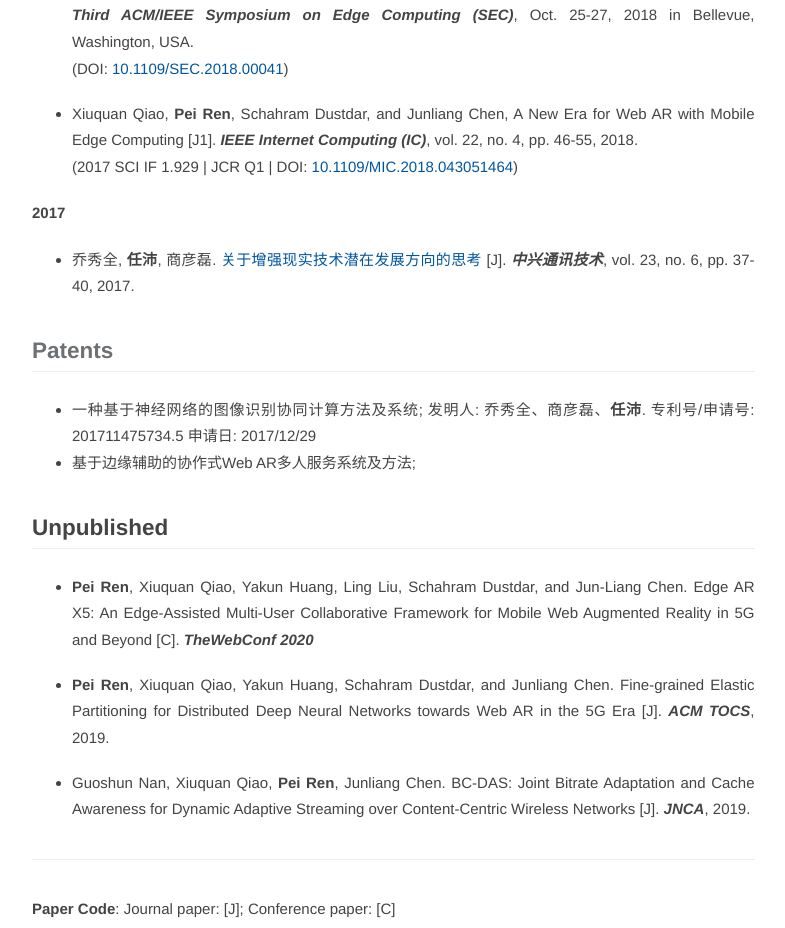
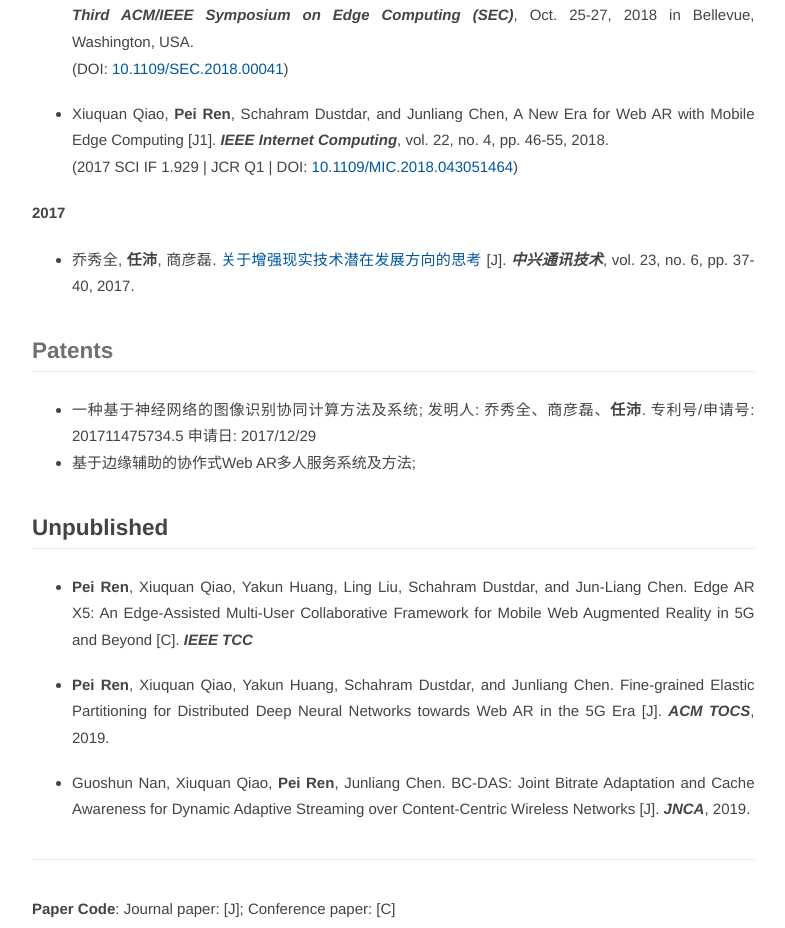
Before and after one commit to bupt-renpei/bupt-renpei.github.io, a plain HTML site: page publication/index.html in a window 1280 px wide. Shown: the part 1444-2372 px from the top of the page, without its empty margins (93-878 px from the left). Drawn offline with nearby package versions, Linux system fonts and the light colour scheme.

Commit message:
Site updated: 2020-01-19 13:05:40

```diff
--- a/publication/index.html
+++ b/publication/index.html
@@ -20,7 +20,7 @@
 <h4 id="2018"><a href="#2018" class="headerlink" title="2018"></a>2018</h4><ul>
 <li><p><strong>Pei Ren</strong>, Xiuquan Qiao, Junliang Chen, and Schahram Dustdar. Mobile Edge Computing - a Booster for the Practical Provisioning Approach of Web-based Augmented Reality [C1]. <em>Proceedings of the Third ACM/IEEE Symposium on Edge Computing (SEC)</em>, Oct. 25-27, 2018 in Bellevue, Washington, USA.<br>(DOI: <a href="https://doi.org/10.1109/SEC.2018.00041" target="_blank" rel="noopener">10.1109/SEC.2018.00041</a>)</p>
 </li>
-<li><p>Xiuquan Qiao, <strong>Pei Ren</strong>, Schahram Dustdar, and Junliang Chen, A New Era for Web AR with Mobile Edge Computing [J1]. <em>IEEE Internet Computing (IC)</em>, vol. 22, no. 4, pp. 46-55, 2018.<br>(2017 SCI IF 1.929 | JCR Q1 | DOI: <a href="https://doi.org/10.1109/MIC.2018.043051464" target="_blank" rel="noopener">10.1109/MIC.2018.043051464</a>)</p>
+<li><p>Xiuquan Qiao, <strong>Pei Ren</strong>, Schahram Dustdar, and Junliang Chen, A New Era for Web AR with Mobile Edge Computing [J1]. <em>IEEE Internet Computing</em>, vol. 22, no. 4, pp. 46-55, 2018.<br>(2017 SCI IF 1.929 | JCR Q1 | DOI: <a href="https://doi.org/10.1109/MIC.2018.043051464" target="_blank" rel="noopener">10.1109/MIC.2018.043051464</a>)</p>
 </li>
 </ul>
 <h4 id="2017"><a href="#2017" class="headerlink" title="2017"></a>2017</h4><ul>
@@ -31,7 +31,7 @@
 <li>基于边缘辅助的协作式Web AR多人服务系统及方法;</li>
 </ul>
 <h2 id="Unpublished"><a href="#Unpublished" class="headerlink" title="Unpublished"></a>Unpublished</h2><ul>
-<li><p><strong>Pei Ren</strong>, Xiuquan Qiao, Yakun Huang, Ling Liu, Schahram Dustdar, and Jun-Liang Chen. Edge AR X5: An Edge-Assisted Multi-User Collaborative Framework for Mobile Web Augmented Reality in 5G and Beyond [C]. <em>TheWebConf 2020</em></p>
+<li><p><strong>Pei Ren</strong>, Xiuquan Qiao, Yakun Huang, Ling Liu, Schahram Dustdar, and Jun-Liang Chen. Edge AR X5: An Edge-Assisted Multi-User Collaborative Framework for Mobile Web Augmented Reality in 5G and Beyond [C]. <em>IEEE TCC</em></p>
 </li>
 <li><p><strong>Pei Ren</strong>, Xiuquan Qiao, Yakun Huang, Schahram Dustdar, and Junliang Chen. Fine-grained Elastic Partitioning for Distributed Deep Neural Networks towards Web AR in the 5G Era [J]. <em>ACM TOCS</em>, 2019.</p>
 </li>
```
Also changed, not shown: reading/index.html (+1 -0 lines).
